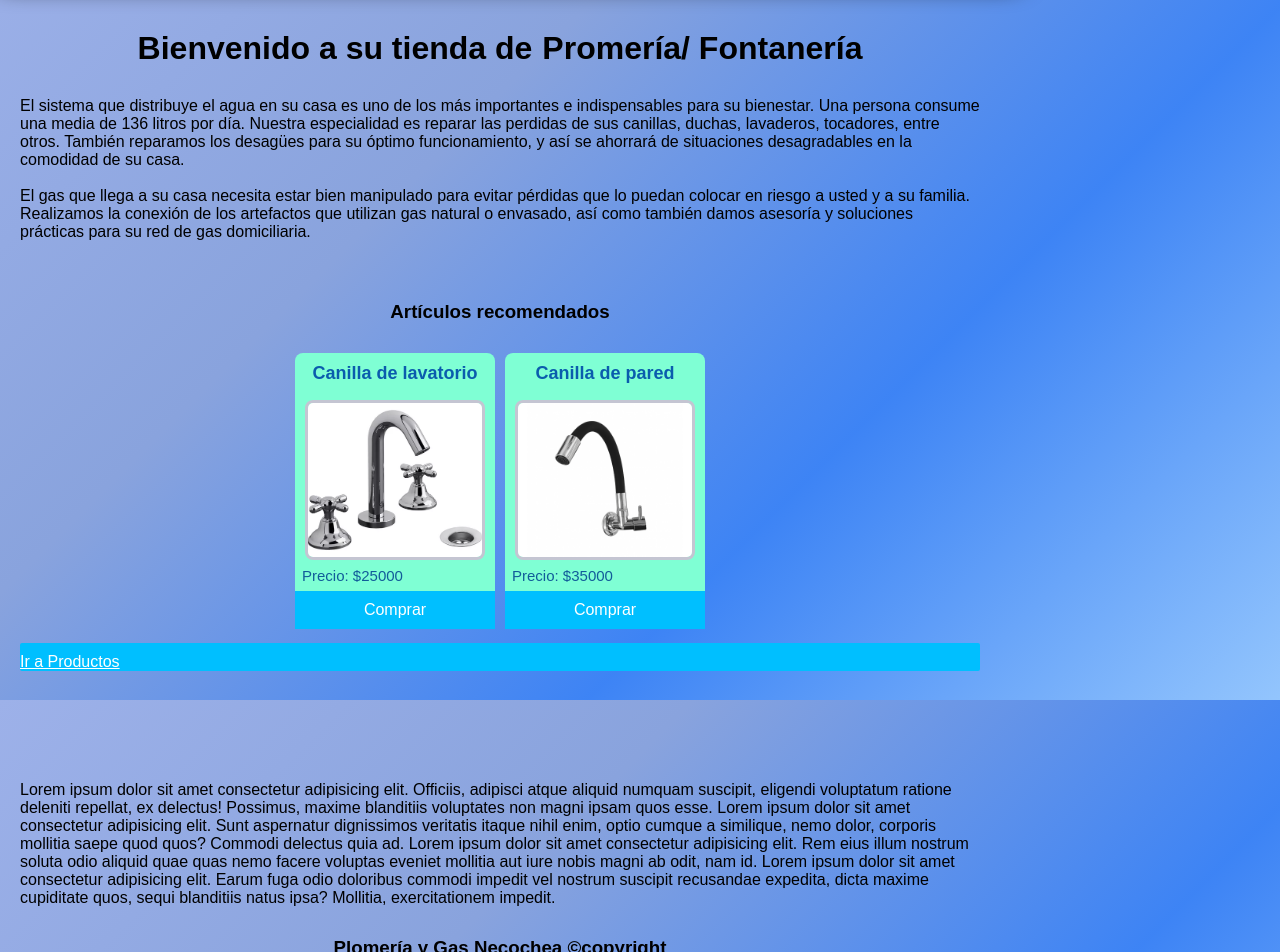
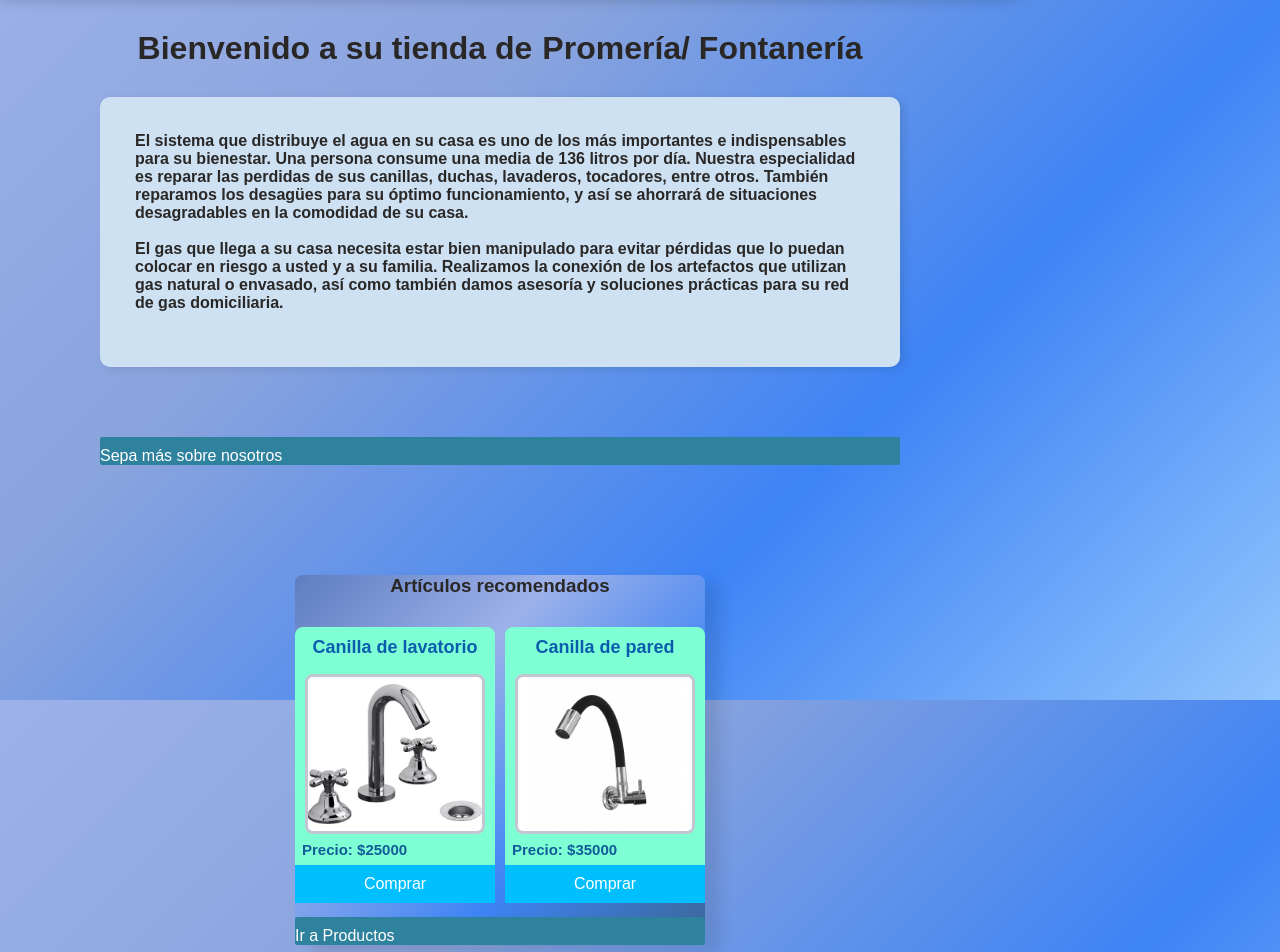
Before and after one commit to Adrifoz/IntegratorReact, a React (Vite) app: page / in a window 1280 px wide. Shown: the part 100-1052 px from the top of the page. Built offline with nearby package versions, Linux system fonts and the light colour scheme.

Commit message:
footer in the all views

```diff
--- a/src/CSS/AboutUs.css
+++ b/src/CSS/AboutUs.css
@@ -1,6 +1,42 @@
-.usContainer {
+/* .usContainer {
     padding-top: 170px;
     padding-bottom: 30px;
     display: flex;
     justify-content: center;
-}
+} */
+.usContainer {
+    padding-top: 17vh;
+    padding-bottom: 30px;
+    display: flex;
+    flex-direction: column;
+    align-items: center;
+    gap: 70px;
+  }
+
+.us {
+    background-color: #cde1f2; /* Fondo celeste claro */
+    color: #2a2727; /* Color del texto */
+    padding: 30px;
+    border-radius: 10px;
+    max-width: 800px;
+    box-shadow: 4px 2px 8px rgba(0, 0, 0, 0.1);
+    font-family: Arial, sans-serif;
+  }
+
+  .us h3 {
+    color: #1e90ff; /* Azul */
+    text-align: center;
+    margin-bottom: 20px;
+  }
+
+  .us p {
+    line-height: 1.6;
+    text-align: justify;
+  }
+
+  .us img {
+    display: block;
+    margin: 20px auto;
+    width: 100px;
+    height: auto;
+  }
--- a/src/CSS/Contacto.css
+++ b/src/CSS/Contacto.css
@@ -1,6 +1,39 @@
+
+.contactContainer{
+    padding-top: 17vh;
+    display: flex;
+    align-items: center;
+    flex-direction: column;
+    gap: 70px;
+    padding-bottom: 30px;
+}
+
 .homeContacto {
-    padding-top: 170px;
-    padding-bottom: 30px;
-    display: flex;
-    justify-content: center;
+    background-color: #cde1f2; /* Fondo celeste claro */
+    color: #2a2727; /* Color del texto */
+    padding: 30px;
+    border-radius: 10px;
+    padding: 20px auto;
+    width: 500px;
+    max-width: 800px;
+    box-shadow: 4px 2px 8px rgba(0, 0, 0, 0.1);
+    font-family: Arial, sans-serif;
 }
+
+.homeContacto h3 {
+    color: #1e90ff; /* Azul */
+    text-align: center;
+    margin-bottom: 50px;
+  }
+
+  .homeContacto p {
+    line-height: 1.6;
+    text-align: justify;
+  }
+
+  .homeContacto img {
+    display: block;
+    margin: 30px auto;
+    width: 100px;
+    height: auto;
+  }
--- a/src/CSS/Home.css
+++ b/src/CSS/Home.css
@@ -6,12 +6,24 @@ padding-top: 130px;
 gap: 60px;
 padding-right: 300px;
 padding-left: 20px;
+align-items: center;
+
 }
 
+.hero{
+display: flex;
+flex-direction: column;
+
+}
 
 .home {
+    margin-top: 50px;
     display: flex;
     flex-direction: column;
+    max-width: 800px;
+    box-shadow: 15px 9px 15px rgba(0, 0, 0, 0.1);
+    background: linear-gradient(135deg, #5e7dc0, #9db1e9,  hsl(217, 90%, 60%), #3c6695);
+    border-radius: 2%;
 }
 
 .cardsContainer {
@@ -26,6 +38,7 @@ padding-left: 20px;
 .titleHero{
     display: flex;
     justify-content: center;
+    color: #2a2727;
 }
 
 .welcome{
@@ -42,19 +55,24 @@ h1 {
 h3 {
     display: flex;
     justify-content: center;
+    color: #2a2727;
 }
 
-.footer{
-    padding-top: 50px;
-    display: flex;
-    flex-direction: column;
-    gap: 30px;
-    margin-bottom: 20px;
-    justify-content: center;
+.paragraph{
+    margin-bottom: 30px;
+    background-color: #cde1f2; /* Fondo celeste claro */
+    color: #2a2727; /* Color del texto */
+    padding: 35px;
+    border-radius: 10px;
+    max-width: 800px;
+    box-shadow: 4px 2px 8px rgba(0, 0, 0, 0.1);
+    font-family: Arial, sans-serif;
 }
 
-.linkProd{
-        background-color: #00bfff; /* Color celeste */
+
+
+.link{
+        background-color: #2f829e; /* Color celeste */
         color: white;
         border-radius: 2px;
         padding-top: 10px;
@@ -62,10 +80,20 @@ h3 {
         font-size: 16px;
         cursor: pointer;
         transition: background-color 0.3s ease, transform 0.3s ease;
+        text-decoration: none;
 }
 
-.linkProd:hover {
+.link:hover {
     background-color: #4833a8; /* Color azul */
     transform: scale(1.03); /* Aumenta ligeramente el tamaño */
     border-radius: 7px;
   }
+  .footer{
+    padding-top: 150px;
+    display: flex;
+    flex-direction: column;
+    gap: 30px;
+    margin-bottom: 20px;
+    justify-content: center;
+    align-items: center;
+}
--- a/src/CSS/Login.css
+++ b/src/CSS/Login.css
@@ -3,6 +3,9 @@
     padding-bottom: 30px;
     display: flex;
     justify-content: center;
+    align-items: center;
+    flex-direction: column;
+    gap: 30px;
 }
 
 .login {
@@ -12,3 +15,7 @@
     gap: 30px;
     flex-direction: column;
 }
+
+footer{
+    margin-top: 400px;
+}
--- a/src/CSS/Productos.css
+++ b/src/CSS/Productos.css
@@ -1,12 +1,17 @@
 .ProductosHome {
+    display: flex;
+    flex-direction: column;
     padding-top: 120px;
     padding-bottom: 30px;
+    gap: 50px;
+    align-items: center;
 }
 
 .Productos {
     display: flex;
     gap: 30px;
     justify-content: center;
+    padding-bottom: 70px;
 }
 
 .Card {
@@ -46,6 +51,11 @@
 h2 {
     display: flex;
     justify-content: center;
+}
+
+p {
+padding-bottom: 20px;
+font-weight: 600;
 }
 
 .titleCard {
--- a/src/CSS/SignUp.css
+++ b/src/CSS/SignUp.css
@@ -3,6 +3,9 @@
     padding-bottom: 30px;
     display: flex;
     justify-content: center;
+    align-items: center;
+    flex-direction: column;
+    gap: 30px;
 }
 
 .SignUp {
--- a/src/paginas/Contacto.jsx
+++ b/src/paginas/Contacto.jsx
@@ -4,19 +4,23 @@ import '../CSS/Contacto.css'
 function Contacto () {
 return (
 <>
+<div className='contactContainer'>
+  <div className='homeContacto'>
+      <h3>
+        Contacto
+      </h3>
+          <p>Celular: 2262666666 / 2262555555</p>
+          <p>Mail: plomeriaygas@gmail.com</p>
+          <p>Instagram: @plomeriaygasnecochea</p>
 
-<div className='homeContacto'>
-    <h1>
-      Contacto
-    </h1>
-        <h2>
-            Celular: 2262666666 / 2262555555
-            Mail: plomeriaygas@gmail.com
-            Instagram: @plomeriaygasnecochea
-        </h2>
-        <img src={"https://i.pinimg.com/550x/7e/e6/f6/7ee6f6d7043c1b2e34726d4f71976747.jpg"} alt={"Caricatura de plomero"}/>
+          <img src={"https://i.pinimg.com/550x/7e/e6/f6/7ee6f6d7043c1b2e34726d4f71976747.jpg"} alt={"Caricatura de plomero"}/>
+    </div>
+
+    <footer>
+    <p>Para más información no dude en entrar en contacto con nosotros ¡Lo esperamos!</p>
+  </footer>
+
   </div>
-
   </>
 );
 }
--- a/src/paginas/Home.jsx
+++ b/src/paginas/Home.jsx
@@ -16,28 +16,28 @@ function Home () {
   <p className='welcome'>Bienvenido a su tienda de</p><h1>Promería/ Fontanería</h1>
   </div>
 
+  <div className='paragraph'>
     <p>
     El sistema que distribuye el agua en su casa es uno de los más importantes e indispensables para su bienestar. Una persona consume una media de 136 litros por día.
     Nuestra especialidad es reparar las perdidas de sus canillas, duchas, lavaderos, tocadores, entre otros. También reparamos los desagües para su óptimo funcionamiento, y así se ahorrará de situaciones desagradables en la comodidad de su casa.
     <br/><br/>
     El gas que llega a su casa necesita estar bien manipulado para evitar pérdidas que lo puedan colocar en riesgo a usted y a su familia. Realizamos la conexión de los artefactos que utilizan gas natural o envasado, así como también damos asesoría y soluciones prácticas para su red de gas domiciliaria.</p>
+    </div>
+
+    <Link className='link' to="AboutUs">Sepa más sobre nosotros</Link>
   </div>
 
       <div className='home'>
           <h3>Artículos recomendados</h3>
 
           <FuncionProductos />
-          <Link className='linkProd' to="Productos">Ir a Productos</Link>
+          <Link className='link' to="Productos">Ir a Productos</Link>
 
 
       </div>
   <div className="footer">
 
-    <p>Lorem ipsum dolor sit amet consectetur adipisicing elit. Officiis, adipisci atque aliquid numquam suscipit, eligendi voluptatum ratione deleniti repellat, ex delectus! Possimus, maxime blanditiis voluptates non magni ipsam quos esse.
-      Lorem ipsum dolor sit amet consectetur adipisicing elit. Sunt aspernatur dignissimos veritatis itaque nihil enim, optio cumque a similique, nemo dolor, corporis mollitia saepe quod quos? Commodi delectus quia ad.
-      Lorem ipsum dolor sit amet consectetur adipisicing elit. Rem eius illum nostrum soluta odio aliquid quae quas nemo facere voluptas eveniet mollitia aut iure nobis magni ab odit, nam id.
-      Lorem ipsum dolor sit amet consectetur adipisicing elit. Earum fuga odio doloribus commodi impedit vel nostrum suscipit recusandae expedita, dicta maxime cupiditate quos, sequi blanditiis natus ipsa? Mollitia, exercitationem impedit.
-    </p>
+    <p>Todos nuestros productos están abalados por la norma ISO 9001</p><p>La empresa se reserva todos los derechos de este sítio</p>
     <h3>Plomería y Gas Necochea ©copyright</h3>
 
   </div>
--- a/src/paginas/Login.jsx
+++ b/src/paginas/Login.jsx
@@ -18,6 +18,11 @@ return (
     </div>
     <button href="#">Forgot your password?</button>
     </div>
+
+<footer>
+    <p>Para más información no dude en entrar en contacto con nosotros ¡Lo esperamos!</p>
+</footer>
+
 </div>
 </>
 );
--- a/src/paginas/Productos.jsx
+++ b/src/paginas/Productos.jsx
@@ -10,7 +10,7 @@ function Productos() {
 
       <div className="ProductosHome">
           <h2>Artículos de Plomería/Fontanería</h2>
-      </div>
+
 
       <div className="Productos">
           {productos.map((prod)=>(
@@ -18,6 +18,11 @@ function Productos() {
           ))}
       </div>
 
+      <p>Todos los productos están sujetos a disponibilidad de stock.</p>
+      <p>Para más información no dude en entrar en contacto con nosotros ¡Lo esperamos!</p>
+
+      </div>
+
   </>
   )
 }
--- a/src/paginas/SignUp.jsx
+++ b/src/paginas/SignUp.jsx
@@ -19,6 +19,11 @@ return (
     </div>
     <button href="#">Forgot your password?</button>
     </div>
+
+<footer>
+    <p>Para más información no dude en entrar en contacto con nosotros ¡Lo esperamos!</p>
+</footer>
+
 </div>
 </>
 );
```
Also changed, not shown: src/paginas/AboutUs.jsx (+32 -2 lines). Lines whose indentation alone changed are shown as unchanged.
